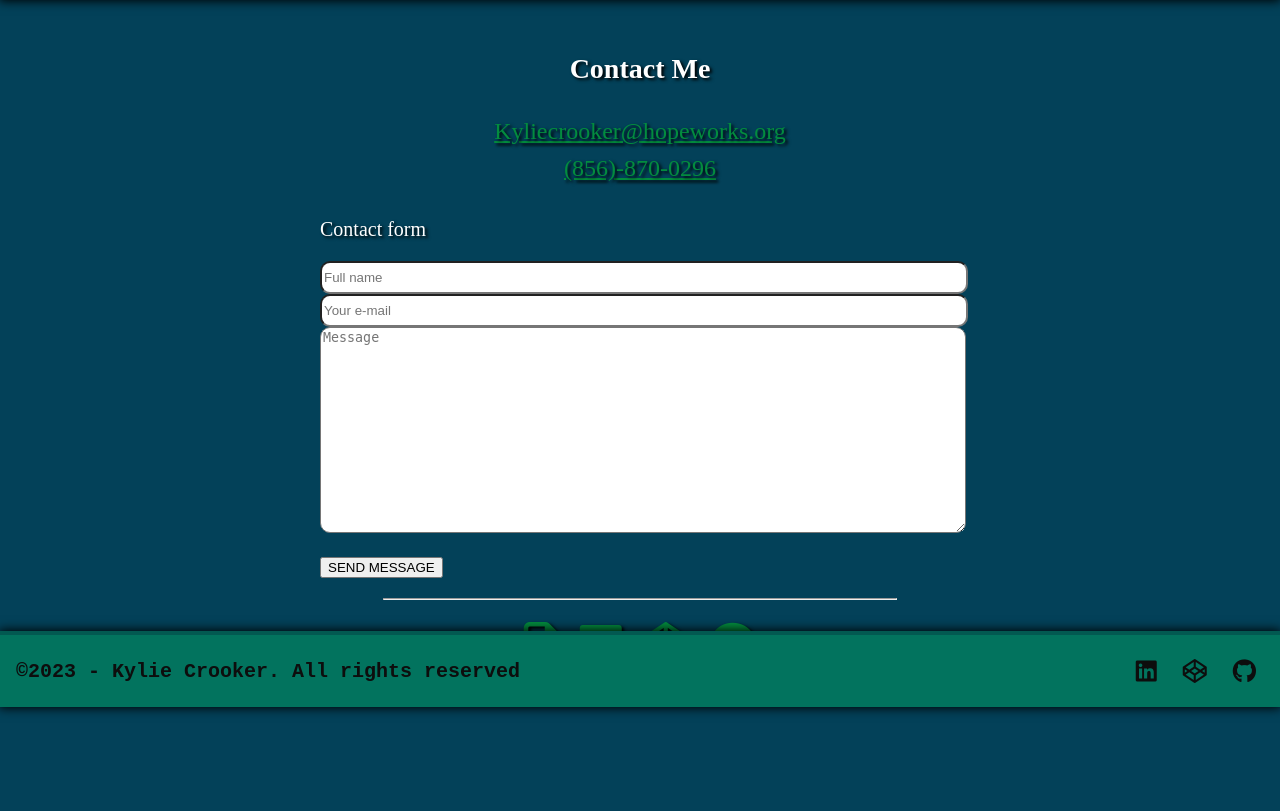
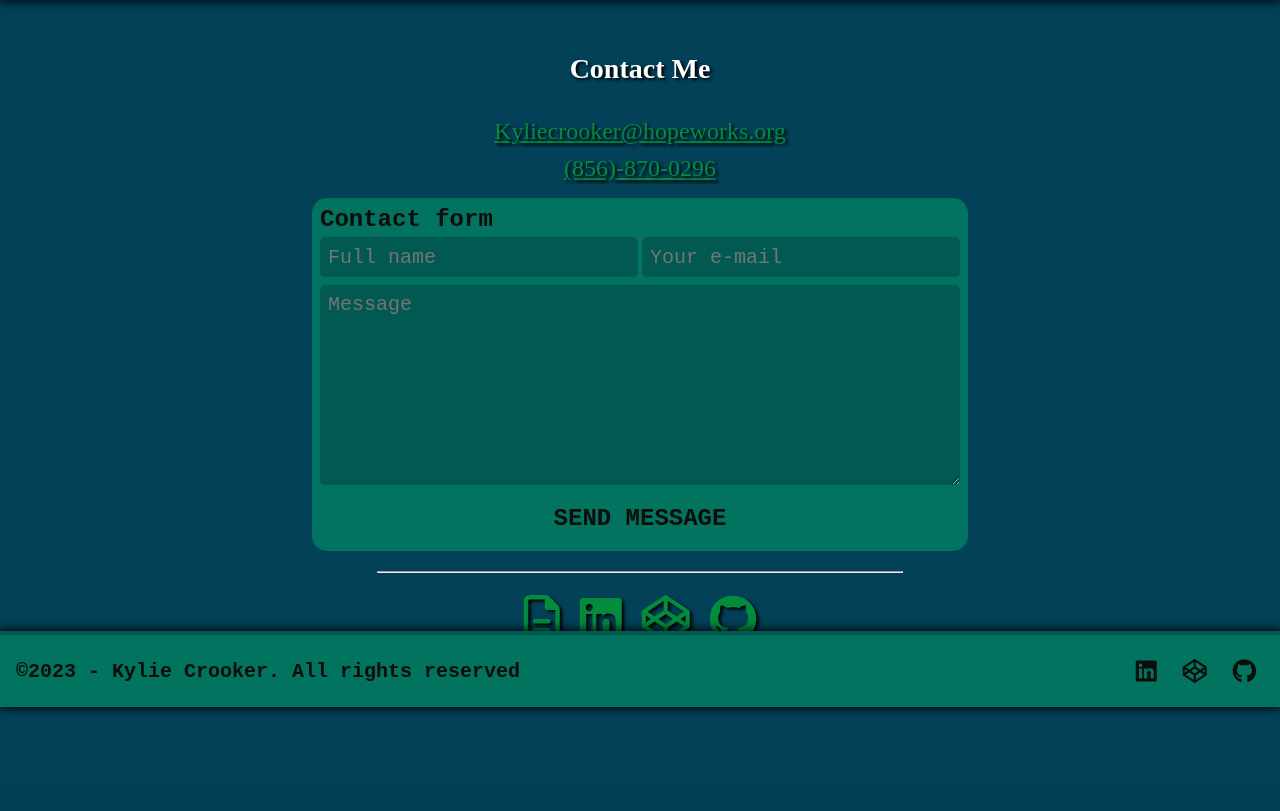
Before and after one commit to kylieCrooker/Portfolio, a PHP site: page /contact.php in a window 1280 px wide. Shown: the part 93-904 px from the top of the page. After the commit the page ends 806 px from the top, so only its background shows below. Run offline with PHP 8.4, Linux system fonts and the light colour scheme; style sheets or scripts are compiled from the project's sources; some libraries are stand-ins or nearby versions; some web fonts are replaced.

Commit message:
Update main.css
HR tag now has color styling to match links

Updated contact form styling

```diff
--- a/css/main.css
+++ b/css/main.css
@@ -8,6 +8,7 @@
 hr {
   width: 80%;
   margin: 4px;
+  color: #038C3E;
 }
 
 p {
@@ -148,25 +149,108 @@ body {
   width: 100%;
 }
 
+/*Contact form rules start*/
 .contact-form {
   margin: auto;
   width: 50vw;
+  display: flex;
+  flex-direction: column;
+  gap: 4px;
+  background-color: #02735E;
+  padding: 8px;
+  border-radius: 15px;
+}
+
+.contact-form form {
+  display: flex;
+  flex-direction: column;
+  gap: 8px;
 }
 
 .contact-form input {
-  width: 100%;
+  width: 300px;
   height: 2em;
-  border-radius: 10px;
+  font-size: 20px;
+  font-family: "Courier New", Courier, monospace;
+  padding: 8px;
+  border-radius: 5px;
+  border-style: none;
+  box-sizing: border-box;
+  background-color: #025951;
+  flex-grow: 1;
 }
 
 .contact-form textarea {
   width: 100%;
-  border-radius: 10px;
+  border-style: none;
+  border-radius: 5px;
+  padding: 8px;
+  font-family: "Courier New", Courier, monospace;
   height: 200px;
   resize: vertical;
-  margin-bottom: 20px;
+  box-sizing: border-box;
+  font-size: 20px;
+  background-color: #025951;
 }
 
+.contact-form button {
+  width: 200px;
+  height: 50px;
+  align-self: center;
+  color: #0D0D0D;
+  margin: 0;
+  font-family: "Courier New", Courier, monospace;
+  text-shadow: none;
+  font-weight: bold;
+  font-size: 24px;
+  background: none;
+  border-style: none;
+  border-radius: 15px;
+  transition: all 0.2s ease-in;
+  cursor: pointer;
+}
+
+.contact-form button:hover {
+  background-color: #025951;
+  color: #0CF25D;
+}
+
+.contact-form p {
+  color: #0D0D0D;
+  margin: 0;
+  font-family: "Courier New", Courier, monospace;
+  text-shadow: none;
+  font-weight: bold;
+  font-size: 24px;
+}
+
+.notification {
+  text-align: center;
+}
+
+.success {
+  color: #0CF25D;
+}
+
+.error {
+  color: #f20c0c;
+}
+
+.contact-column {
+  display: flex;
+  flex-direction: column;
+  gap: 4px;
+  align-items: center;
+}
+
+.contact-row {
+  display: flex;
+  flex-direction: row;
+  gap: 4px;
+  align-items: center;
+}
+
+/*Contact form rules end*/
 .contact-links {
   width: 60%;
   margin: auto;
--- a/css/main.scss
+++ b/css/main.scss
@@ -2,8 +2,11 @@
 
 $bodyColor: #034159;
 $textColor: white;
+$HeaderText: #0D0D0D;
 $nameTextDefault: #038C3E;
 $nameTextHover: #0CF25D;
+$menuColorLight: #02735E;
+$menuColorDark: #025951;
 
 #main {
     min-height: 60vh;
@@ -14,6 +17,7 @@ $nameTextHover: #0CF25D;
 hr {
     width: 80%;
     margin: 4px;
+    color: $nameTextDefault;
 }
 
 p {
@@ -154,24 +158,109 @@ body {
     width: 100%;
 }
 
+/*Contact form rules start*/
+
 .contact-form {
     margin: auto;
     width: 50vw;
+    display: flex;
+    flex-direction: column;
+    gap: 4px;
+    background-color: $menuColorLight;
+    padding: 8px;
+    border-radius: 15px;
+}
+
+.contact-form form {
+    display: flex;
+    flex-direction: column;
+    gap: 8px;
 }
 
 .contact-form input {
-    width: 100%;
+    width: 300px;
     height: 2em;
-    border-radius: 10px;
+    font-size: 20px;
+    font-family: 'Courier New', Courier, monospace;
+    padding: 8px;
+    border-radius: 5px;
+    border-style: none;
+    box-sizing: border-box;
+    background-color: $menuColorDark;
+    flex-grow: 1;
 }
 
 .contact-form textarea {
     width: 100%;
-    border-radius: 10px;
+    border-style: none;
+    border-radius: 5px;
+    padding: 8px;
+    font-family: 'Courier New', Courier, monospace;
     height: 200px;
     resize: vertical;
-    margin-bottom: 20px;
+    box-sizing: border-box;
+    font-size: 20px;
+    background-color: $menuColorDark;
 }
+
+.contact-form button {
+    width: 200px;
+    height: 50px;
+    align-self: center;
+    color: $HeaderText;
+    margin: 0;
+    font-family: 'Courier New', Courier, monospace;
+    text-shadow: none;
+    font-weight: bold;
+    font-size: 24px;
+    background: none;
+    border-style: none;
+    border-radius: 15px;
+    transition: all 0.2s ease-in;
+    cursor: pointer;
+}
+
+.contact-form button:hover {
+    background-color: $menuColorDark;
+    color: $nameTextHover;
+}
+
+.contact-form p {
+    color: $HeaderText;
+    margin: 0;
+    font-family: 'Courier New', Courier, monospace;
+    text-shadow: none;
+    font-weight: bold;
+    font-size: 24px;
+}
+
+.notification {
+    text-align: center;
+}
+
+.success {
+    color: $nameTextHover;
+}
+
+.error {
+    color: #f20c0c;
+}
+
+.contact-column {
+    display: flex;
+    flex-direction: column;
+    gap: 4px;
+    align-items: center;
+}
+
+.contact-row {
+    display: flex;
+    flex-direction: row;
+    gap: 4px;
+    align-items: center;
+}
+
+/*Contact form rules end*/
 
 .contact-links {
     width: 60%;
```
Also changed, not shown: 1 other file.
